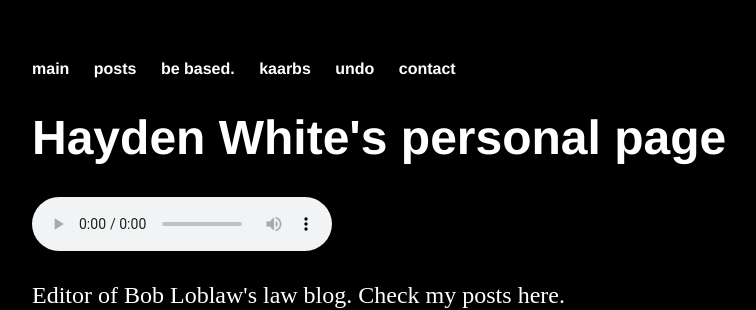
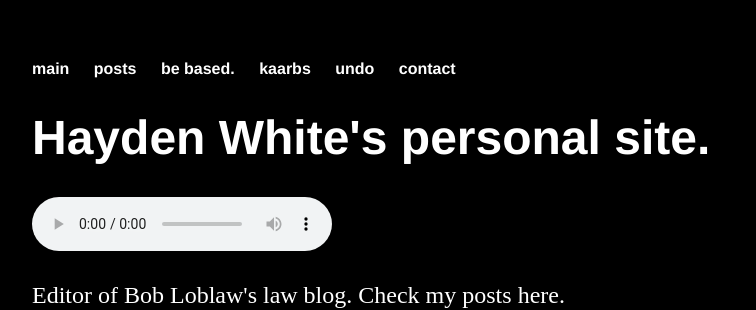
Before and after one commit to whiteVHS/whiteVHS.github.io, a Jekyll site: the page built from index.html, in a window 1280 px wide. Shown: the top 310 px of the page, without its empty margins (160-916 px from the left). Built offline with Jekyll 4.4.1, drawn with Linux system fonts in a browser that asks for light colours.

Commit message:
Update index.html

```diff
--- a/index.html
+++ b/index.html
@@ -3,7 +3,7 @@ layout: default
 title: Happy Hacking!
 ---
 <div class="blurb">
-        <h1>Hayden White's personal page</h1>
+        <h1>Hayden White's personal site.</h1>
 	<audio controls>
   		<source src="https://vgmsite.com/soundtracks/nintendo-3ds-background-music/zvbbcddjlc/42.%20System%20Settings%20-%20Main%20Theme.flac" />
 	</audio>
```
